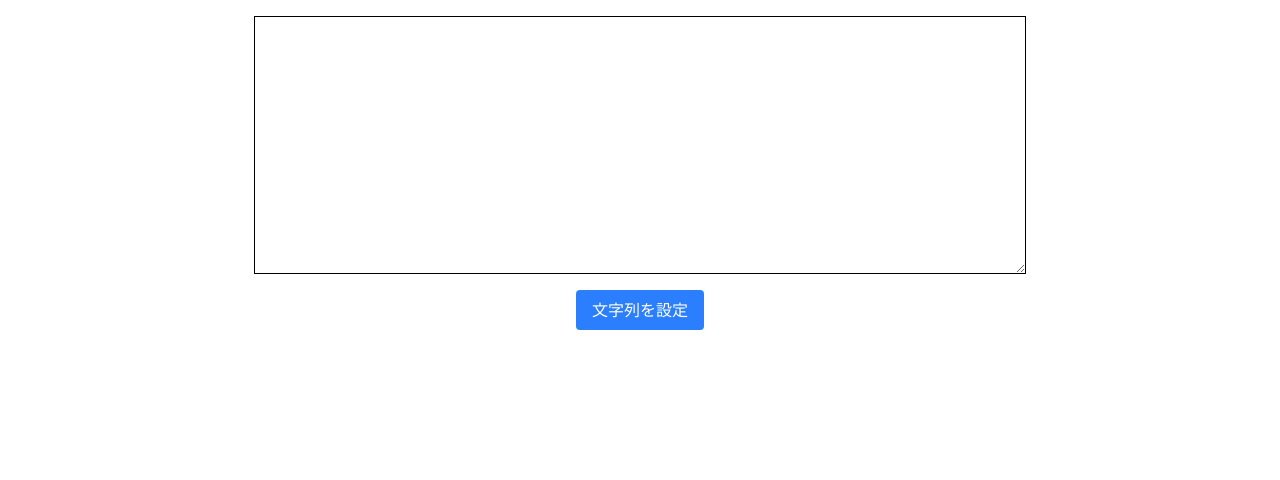
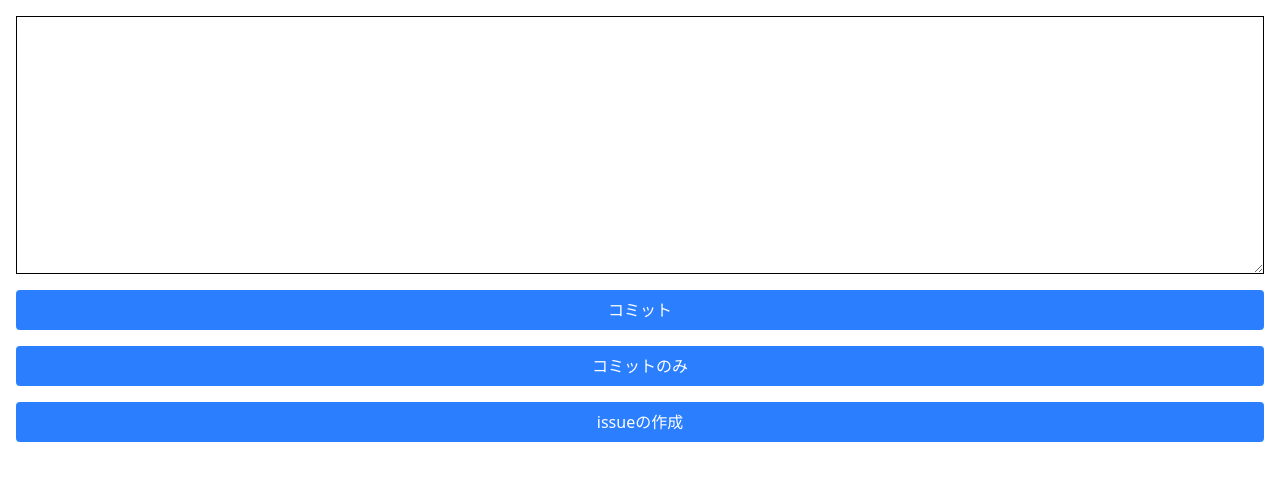
Before and after one commit to kubotama/prompt-maker, a React (Vite) app: page / in a window 1280 px wide. Shown: the top 480 px of the page. Built offline with nearby package versions, Linux system fonts and the light colour scheme.

Commit message:
feat: ボタンの追加
以下のボタンを追加した
- コミット: コミットしてください
- コミットのみ: コミットはしてください。プッシュとプルリクエストの作成は、まだしないでください

```diff
--- a/src/App.tsx
+++ b/src/App.tsx
@@ -5,7 +5,7 @@ function App() {
   const [text, setText] = useState("");
 
   return (
-    <div className="flex flex-col items-center gap-4 p-4">
+    <div className="flex flex-col gap-4 p-4">
       <textarea
         cols={80}
         rows={10}
@@ -14,10 +14,26 @@ function App() {
         className="border p-2"
       ></textarea>
       <button
-        onClick={() => setText("クリックして設定された文字列")}
+        onClick={() => setText("コミットしてください")}
         className="px-4 py-2 bg-blue-500 text-white rounded hover:bg-blue-600"
       >
-        文字列を設定
+        コミット
+      </button>
+      <button
+        onClick={() =>
+          setText(
+            "コミットはしてください。プッシュとプルリクエストの作成は、まだしないでください",
+          )
+        }
+        className="px-4 py-2 bg-blue-500 text-white rounded hover:bg-blue-600"
+      >
+        コミットのみ
+      </button>
+      <button
+        onClick={() => setText("新しいissueを作成してください")}
+        className="px-4 py-2 bg-blue-500 text-white rounded hover:bg-blue-600"
+      >
+        issueの作成
       </button>
     </div>
   );
```
